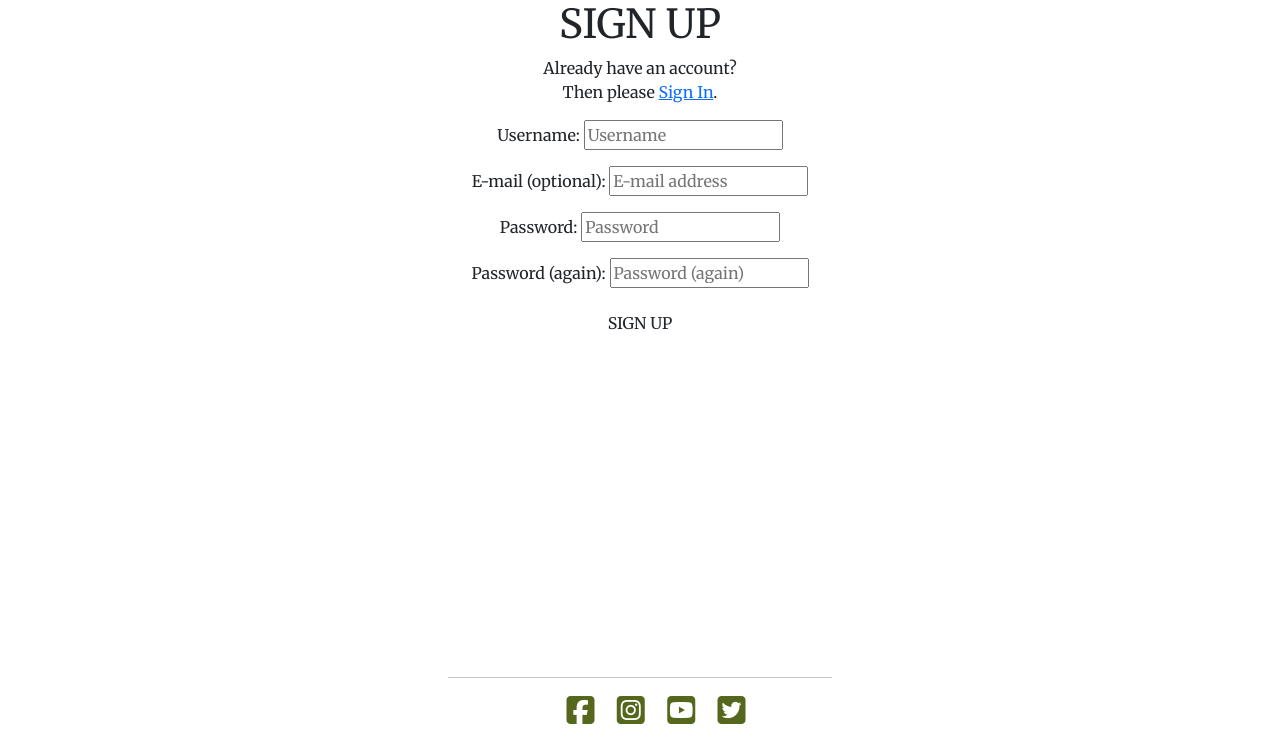
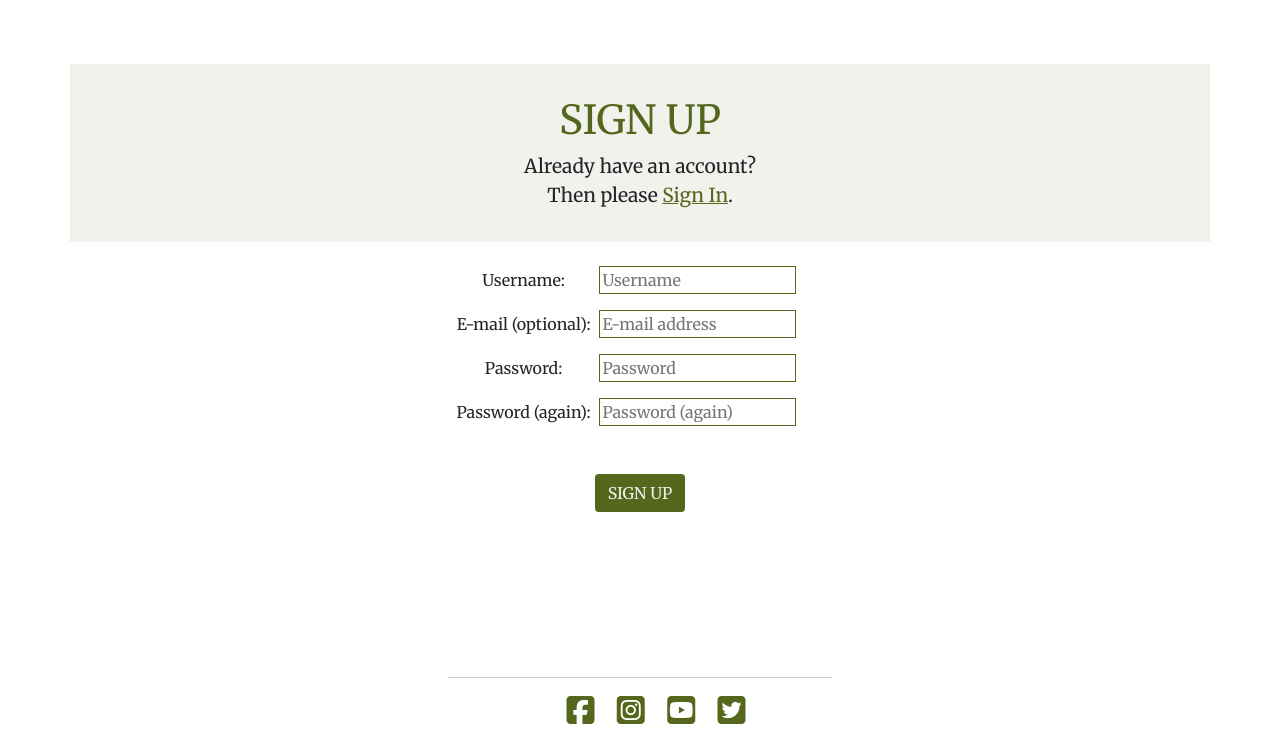
Before and after one commit to malinpalo/Tastebook, a Django app: page /account/signup/ in a window 1280 px wide. Shown: the part 56-800 px from the top of the page. Run offline with Django 3.2, Linux system fonts and the light colour scheme; some libraries are stand-ins or nearby versions; some web fonts are replaced.

Commit message:
Add style to sign up page and update classes in the signup template

```diff
--- a/static/css/style.css
+++ b/static/css/style.css
@@ -199,7 +199,7 @@ body {
     border: none;
 }
 
-/* Login */
+/* Login Page */
 
 .login-title {
     background-color: #f1f2EC;
@@ -230,6 +230,25 @@ body {
     color: #f1f2EC;
 }
 
+/* Sign Up Page*/
+.signup-user {
+    margin-bottom: 1rem;
+}
+
+.signup-user label {
+    margin-left: -2rem;
+    width: 9rem;
+    display: inline-block;
+}
+
+.signup-user input {
+    border: 1.5px solid #54671d;
+}
+
+.btn-blue {
+    margin-top: 2rem;
+}
+
 /* Footer */
 
 footer {
--- a/templates/account/signup.html
+++ b/templates/account/signup.html
@@ -9,19 +9,19 @@
 
 
 <div class="text-center">
-  <div class="login-head img-position-relative">
+  <div class="login-title">
     <h1>{% trans "SIGN UP" %}</h1>
     <p>{% blocktrans %}Already have an account?<br> Then please <a href="{{ login_url }}">Sign In</a>.{% endblocktrans %}</p>
   </div>
 
 
-  <form class="signup" id="signup_form" method="post" action="{% url 'account_signup' %}">
+  <form class="signup-user" id="signup_form" method="post" action="{% url 'account_signup' %}">
     {% csrf_token %}
     {{ form.as_p }}
     {% if redirect_field_value %}
     <input type="hidden" name="{{ redirect_field_name }}" value="{{ redirect_field_value }}" />
     {% endif %}
-    <button class="btn btn-green text-center" type="submit">{% trans "SIGN UP" %}</button>
+    <button class="btn btn-blue text-center" type="submit">{% trans "SIGN UP" %}</button>
   </form>
 </div>
 
```
